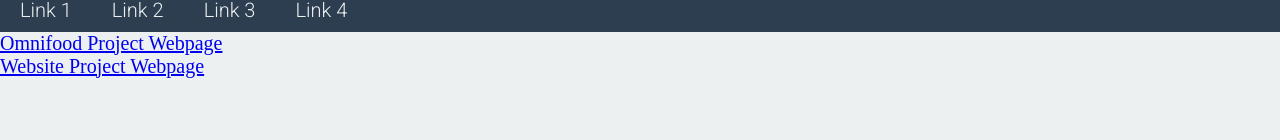
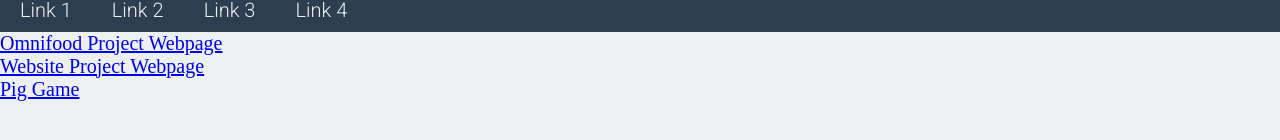
Before and after one commit to yanstefanovich/yanstefanovich.github.io, a plain HTML site: page index.html in a window 1280 px wide. Shown: the part 160-300 px from the top of the page. Drawn offline with Linux system fonts and the light colour scheme.

Commit message:
Modified Link of New Project

```diff
--- a/index.html
+++ b/index.html
@@ -32,7 +32,7 @@
       <br>
       <a href="Website Project/newWebPage.html">Website Project Webpage</a>
       <br>
-      <a href="Pig Game/index.html"></a>
+      <a href="Pig Game/index.html">Pig Game</a>
     </div>
 
   </body>
```
